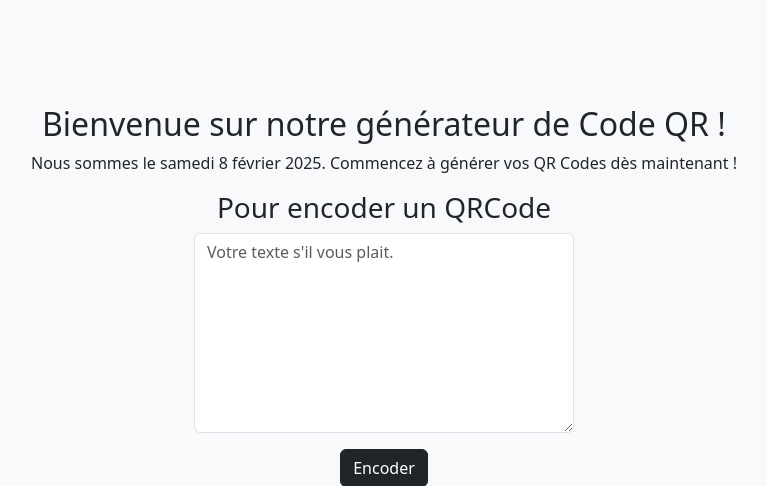
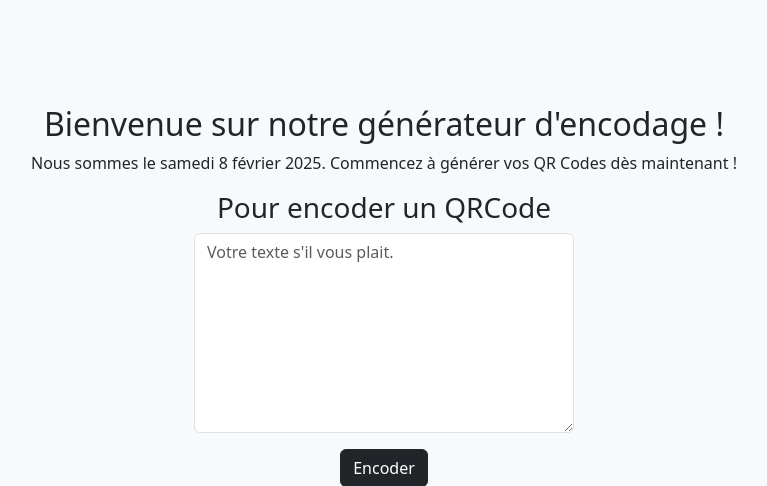
Before and after one commit to randriamalala5/qr-bar-encoding, a Flask app: page / in a window 1280 px wide. Shown: the part 148-634 px from the top of the page, without its empty margins (256-1023 px from the left). Run offline with Flask 3, Linux system fonts and the light colour scheme; some web fonts are replaced.

Commit message:
Bienvenue modification general

```diff
--- a/templates/index.html
+++ b/templates/index.html
@@ -60,7 +60,7 @@
 
     <div id = 'content' class = 'container d-flex flex-column justify-content-center align-items-center vh-100'>
 		<div>
-			<h2 class="text-center">Bienvenue sur notre générateur de Code QR !</h2>
+			<h2 class="text-center">Bienvenue sur notre générateur d'encodage !</h2>
 			<p class="text-center d-none d-md-block">Nous sommes le <span id="current-date"></span>. Commencez à générer vos QR Codes dès maintenant !</p>
 		</div>
 		<script>
```
